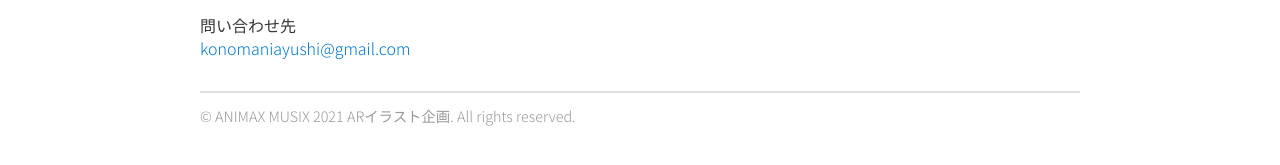
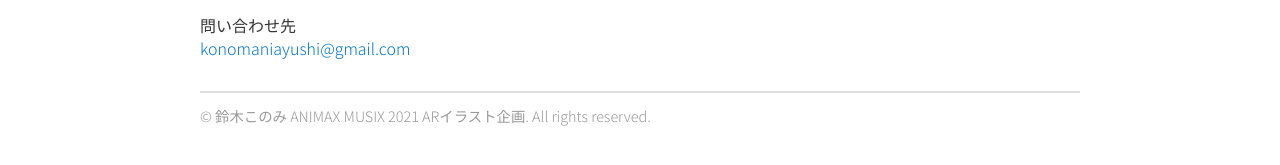
Before and after one commit to konomania/konomania.github.io, a Jekyll site: the page built from index.md, in a window 1280 px wide. Shown: the part 508-673 px from the top of the page. Built offline with Jekyll 4.4.1, drawn with Linux system fonts in a browser that asks for light colours.

Commit message:
Update _config.yaml

```diff
--- a/_config.yaml
+++ b/_config.yaml
@@ -1,4 +1,4 @@
-title: ANIMAX MUSIX 2021 ARイラスト企画
+title: 鈴木このみ ANIMAX MUSIX 2021 ARイラスト企画
 baseurl: ""
 url: "https://konomania.github.io"
 
```
